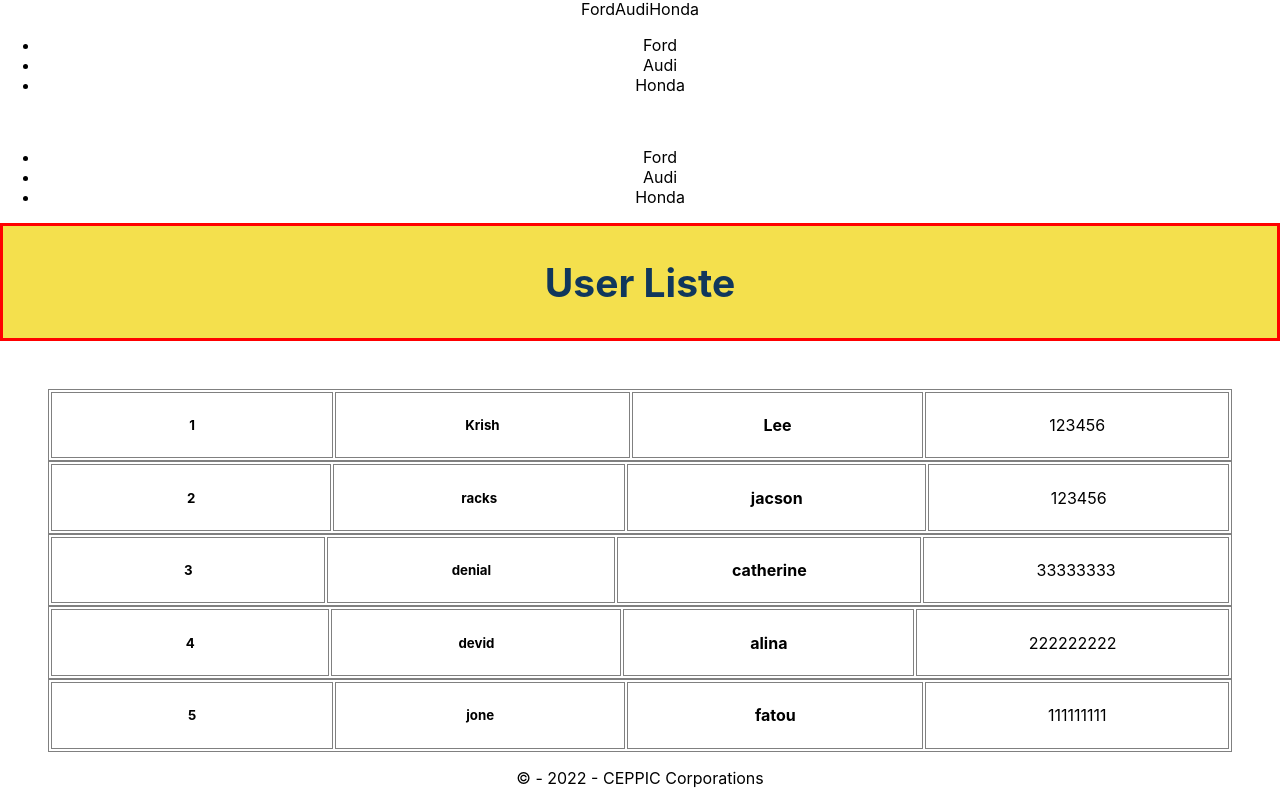
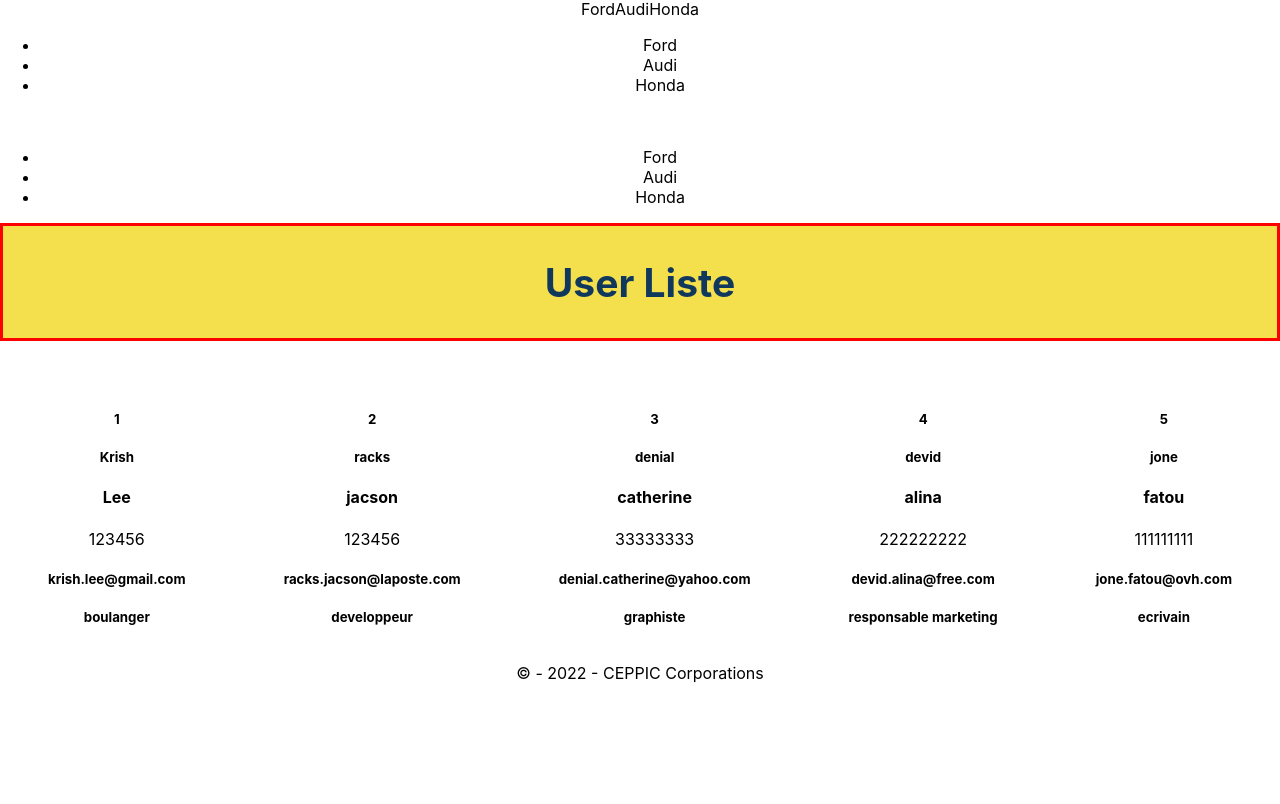
Before and after one commit to sanjoywong/ceppic-react, a React (Create React App) app: page / in a window 1280 px wide. Shown: the part 704-1508 px from the top of the page. After the commit the page ends 1403 px from the top, so only its background shows below. Built offline with nearby package versions, Linux system fonts and the light colour scheme.

Commit message:
modifier le User.jsx pour affichier les json data

```diff
--- a/src/App.css
+++ b/src/App.css
@@ -40,11 +40,15 @@
 .user-container {
   padding-left: 3em;
   padding-right: 3em;
-  margin-top: 3em;}
+  margin-top: 3em;
+  display: flex;
+  justify-content: space-between;
+
+}
 
   .header {
     background-color: #f4e04d;
-    min-height: 10vh;
+    min-height: 6vh;
     display: flex;
     flex-direction: column;
     align-items: center;
@@ -60,5 +64,5 @@
   }
   td {
     border: 1px solid gray;
-    width: 30em;
+    width: 20em;
   }
--- a/src/Users.jsx
+++ b/src/Users.jsx
@@ -1,6 +1,6 @@
 import React from "react";
 import "./App.css";
-import { userList } from "./data";
+import { userList } from "./components/data/data";
 
 const HomePageHeader = () => {
   return (
@@ -16,12 +16,15 @@ export const Users = () => {
       <HomePageHeader />
       <div className="user-container">{userList.map((data,key)=>{
         return(
-          <div key={key}>
+          <div key={key} >
             <User
               UserId={data.userId}
               nom={data.nom}
               prenom={data.prenom}
-              telephone={data.telephone} />
+              telephone={data.telephone}
+              email={data.email}
+              profession={data.profession}
+              />
             </div>
         );
       })}</div>
@@ -29,7 +32,22 @@ export const Users = () => {
   );
 };
 
-const User = ({ UserId, nom, prenom, telephone }) => {
+const User = ({ UserId, nom, prenom, telephone,email,profession }) => {
+  if (!UserId) return <div />;
+  return (
+    <div>
+        <h5>{UserId}</h5>
+            <h5>{nom}</h5>
+            <h4>{prenom}</h4>
+            <p>{telephone}</p>
+            <h5>{email}</h5>
+            <h5>{profession}</h5>
+
+    </div>
+  );
+};
+
+const User1 = ({ UserId, nom, prenom, telephone,email,profession }) => {
   if (!UserId) return <div />;
   return (
     <table>
@@ -47,6 +65,12 @@ const User = ({ UserId, nom, prenom, telephone }) => {
           <td>
             <p>{telephone}</p>
           </td>
+          <td>
+            <h5>{email}</h5>
+          </td>
+          <td>
+            <h5>{profession}</h5>
+          </td>
         </tr>
       </tbody>
     </table>
```
Also changed, not shown: src/components/data/data.js (renamed from src/data.js).
